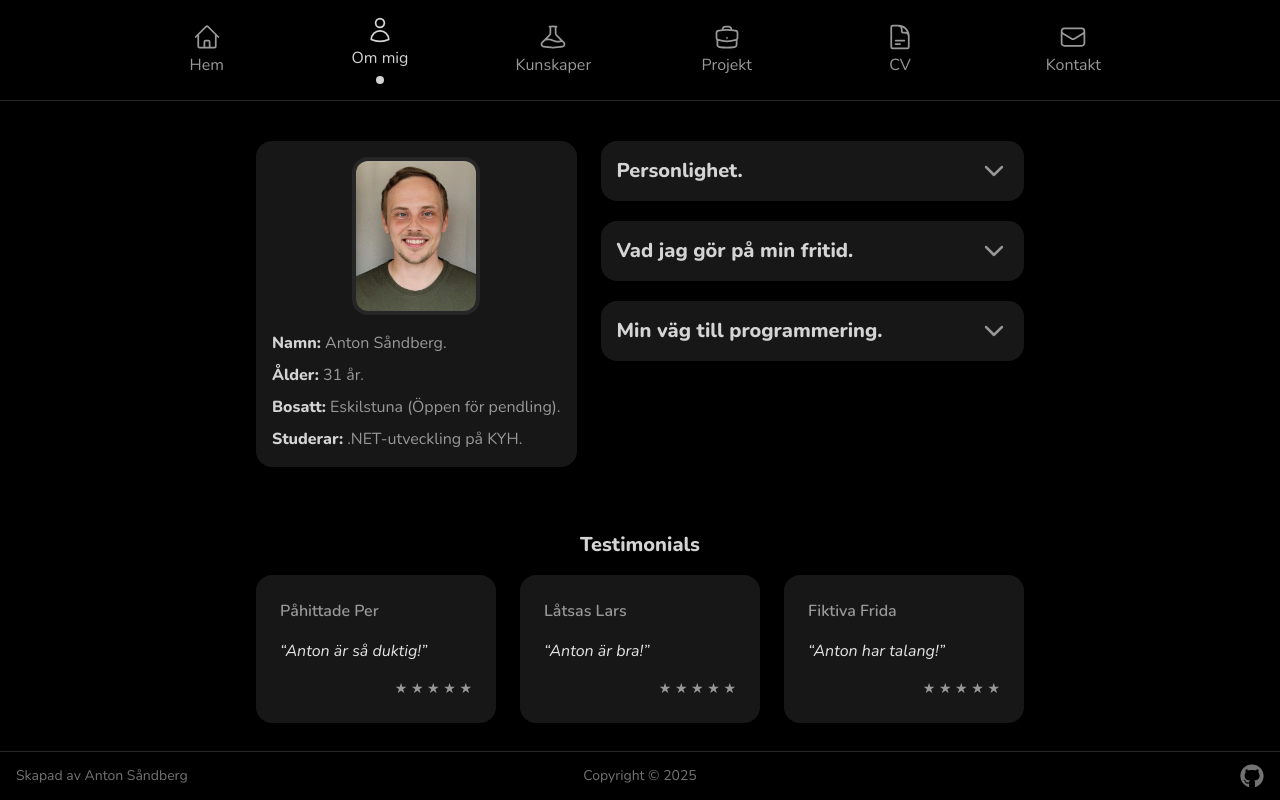
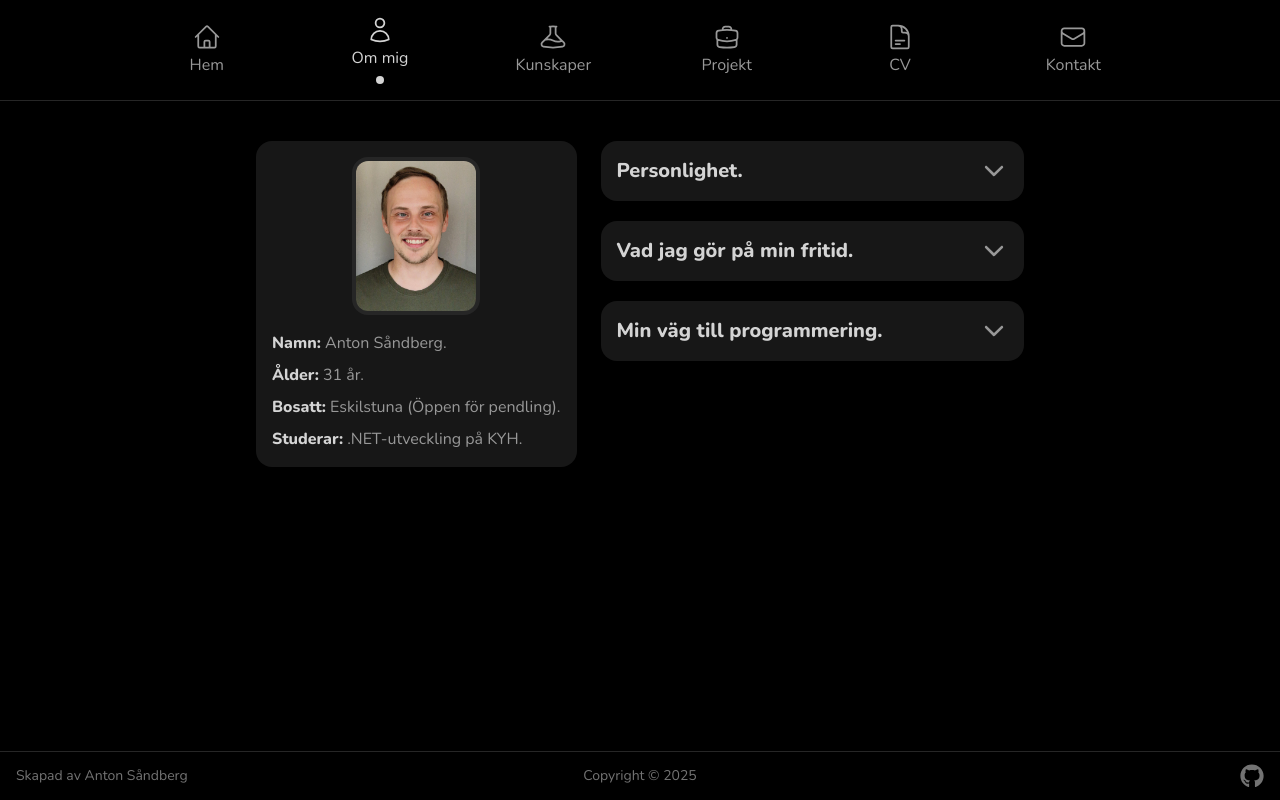
Before and after one commit to Anton-Sandberg/portfolio, a React (Vite) app: page /about in a window 1280 px wide. Built offline with nearby package versions, Linux system fonts and the light colour scheme.

Commit message:
fix: remove TestimonialSection from About page

```diff
--- a/src/pages/About.tsx
+++ b/src/pages/About.tsx
@@ -22,7 +22,6 @@ const About = () => {
           <AboutMeAccordion />
         </div>
       </div>
-      <TestimonialSection />
     </section>
   );
 };
```
